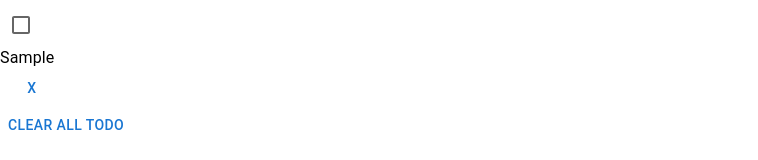
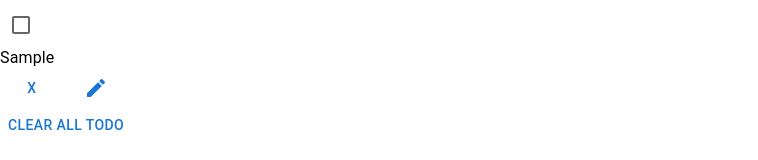
Before and after one commit to Danish-khan93/learning-statemanagement-redux-reduxtoolkit, a React (Vite) app: page / in a window 1280 px wide. Both pictures are taken after typing "Sample" into the empty fields and a click on the button "ADD". Shown: the part 252-412 px from the top of the page, without its empty margins (0-758 px from the left). Built offline with nearby package versions, Linux system fonts and the light colour scheme.

Commit message:
adding update todo functionality

```diff
--- a/src/component/createAdaptor/AddTodo.tsx
+++ b/src/component/createAdaptor/AddTodo.tsx
@@ -5,13 +5,16 @@ import {
   addTodos,
   removeTodo,
   removeTodos,
+  updateTodo,
 } from "../../redux/createentityadeptor/todoSlice";
 import { nanoid } from "@reduxjs/toolkit/react";
 import { TextField, Button, Typography, Checkbox } from "@mui/material";
-import { useState } from "react";
+import { useState, useRef } from "react";
+import EditIcon from "@mui/icons-material/Edit";
 const AddTodo = () => {
   const dispatch = useDispatch();
   const [text, setText] = useState<string>("");
+  const UpdateRef = useRef<any>(null);
   const allTodo = useSelector(todoSelectors.selectEntities);
   // console.log(allTodo);
   const AllTodoIds = useSelector(todoSelectors.selectIds);
@@ -49,7 +52,7 @@ const AddTodo = () => {
   return (
     <div className="flex flex-col items-center">
       <Typography variant="h2"> Redux CreateEntityAdaptor</Typography>
-      <TextField onChange={changeHandler} value={text} />
+      <TextField inputRef={UpdateRef} onChange={changeHandler} value={text} />
       <Button onClick={clickHandler}>Add</Button>
       {/* list */}
 
@@ -76,6 +79,18 @@ const AddTodo = () => {
               >
                 x
               </Button>
+              <Button
+                onClick={() => {
+                  UpdateRef?.current?.focus();
+                  dispatch(
+                    // @ts-ignore
+                    updateTodo({ id: item.id, todo: text })
+                  );
+                  setText("");
+                }}
+              >
+                <EditIcon />
+              </Button>
             </div>
           );
         })}
--- a/src/redux/createentityadeptor/todoSlice.ts
+++ b/src/redux/createentityadeptor/todoSlice.ts
@@ -13,8 +13,9 @@ const todoSlice = createSlice({
     addTodos:todoAdaptor.addMany,
     removeTodo: todoAdaptor.removeOne,
     removeTodos: todoAdaptor.removeAll,
+    updateTodo: todoAdaptor.setOne
   },
 });
 
-export const {addTodo,addTodos,removeTodo,removeTodos} = todoSlice.actions;
+export const {addTodo,addTodos,removeTodo,removeTodos,updateTodo} = todoSlice.actions;
 export default todoSlice.reducer;
--- a/src/redux/feature/todosSlice.ts
+++ b/src/redux/feature/todosSlice.ts
@@ -26,6 +26,7 @@ const todosSlice = createSlice({
         return value.id !== action.payload;
       });
     },
+
   },
 });
 
```
